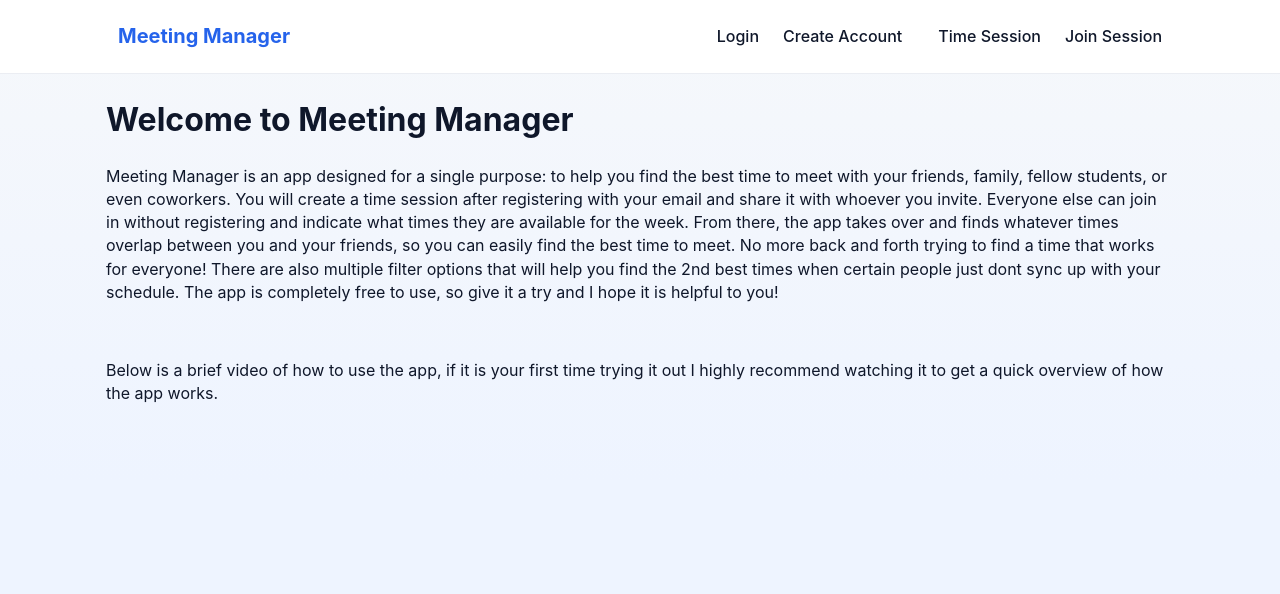
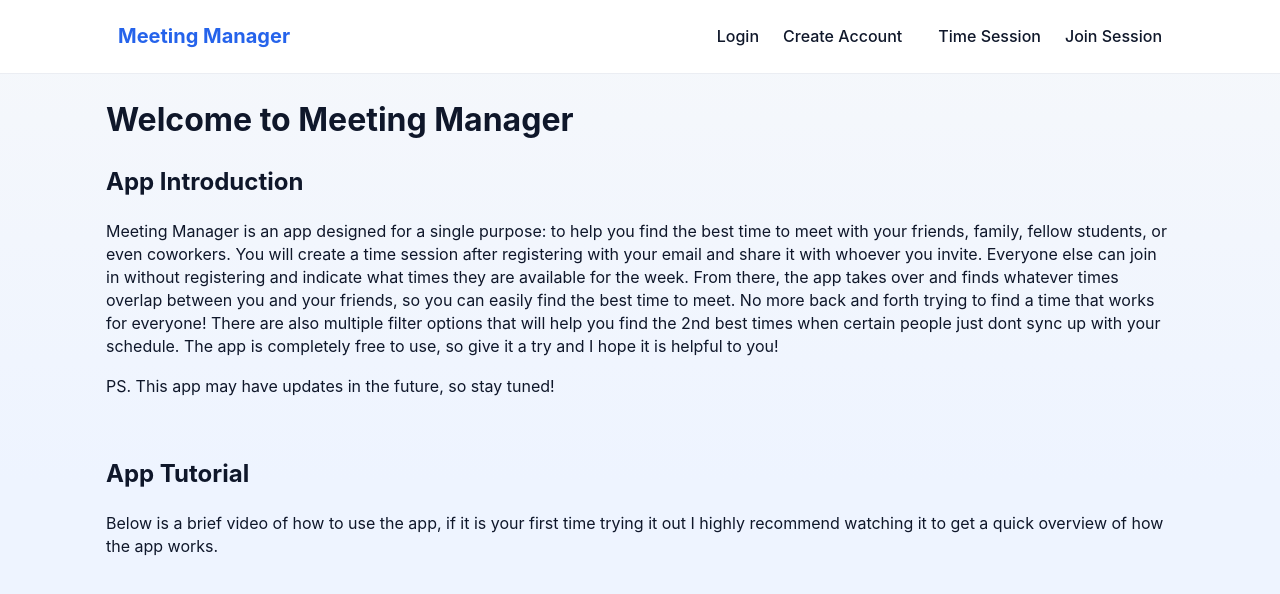
Before and after one commit to eherman247/meeting_manager, a React (Create React App) app in the folder frontend/: page / in a window 1280 px wide. Shown: the top 594 px of the page. Built offline with nearby package versions, Linux system fonts and the light colour scheme.

Commit message:
Small updates to main page

```diff
--- a/frontend/src/pages/main.js
+++ b/frontend/src/pages/main.js
@@ -2,6 +2,7 @@ const Home = () => {
   return (
     <>
       <h1>Welcome to Meeting Manager</h1>
+      <h2>App Introduction</h2>
       <p>
         Meeting Manager is an app designed for a single purpose: to help you
         find the best time to meet with your friends, family, fellow students,
@@ -16,7 +17,9 @@ const Home = () => {
         schedule. The app is completely free to use, so give it a try and I hope
         it is helpful to you!
       </p>
+      <p>PS. This app may have updates in the future, so stay tuned!</p>
       <br />
+      <h2>App Tutorial</h2>
       <p>
         Below is a brief video of how to use the app, if it is your first time
         trying it out I highly recommend watching it to get a quick overview of
```
Also changed, not shown: 1 other file (tests, documents, lock files or other folders).
